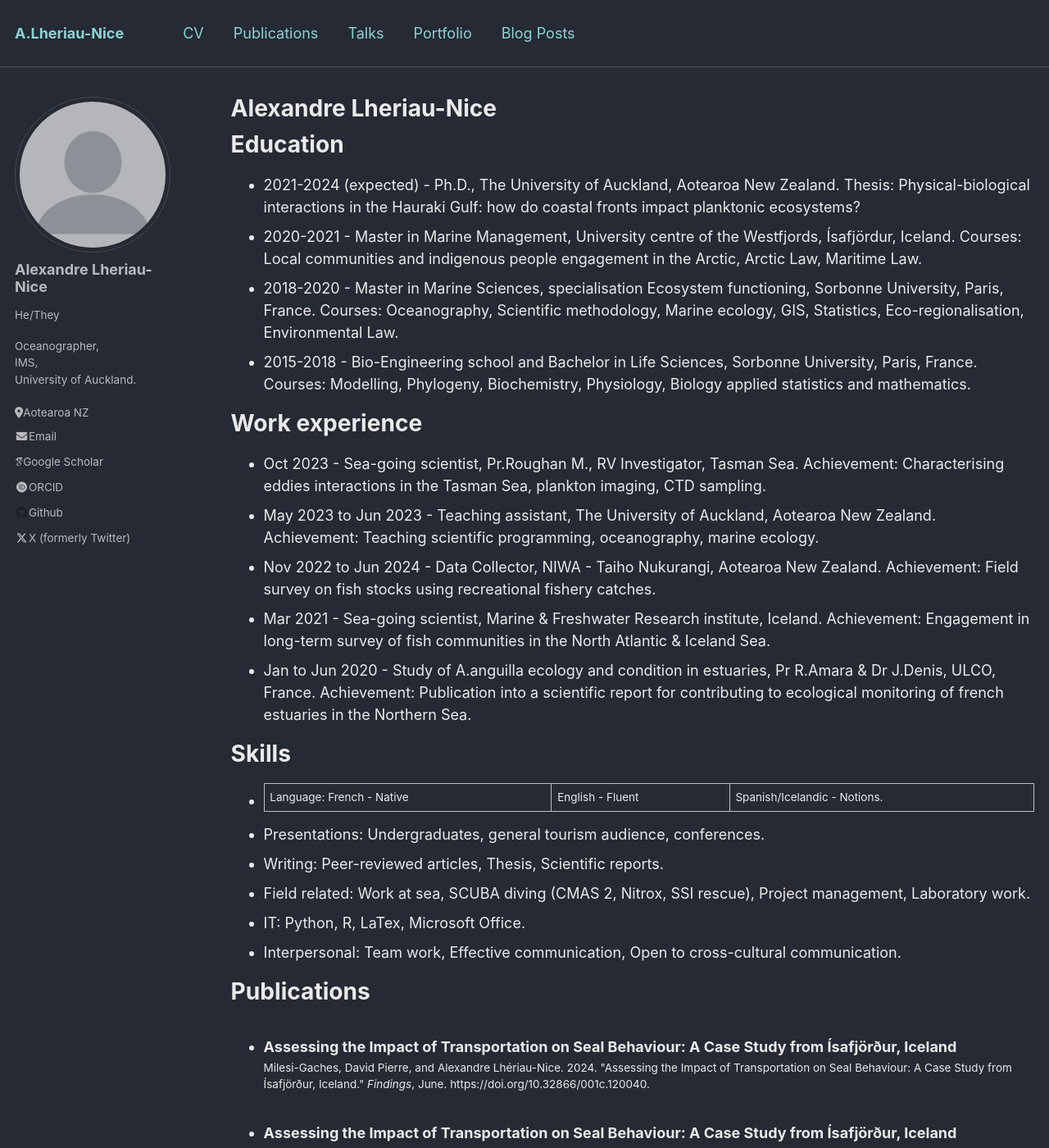
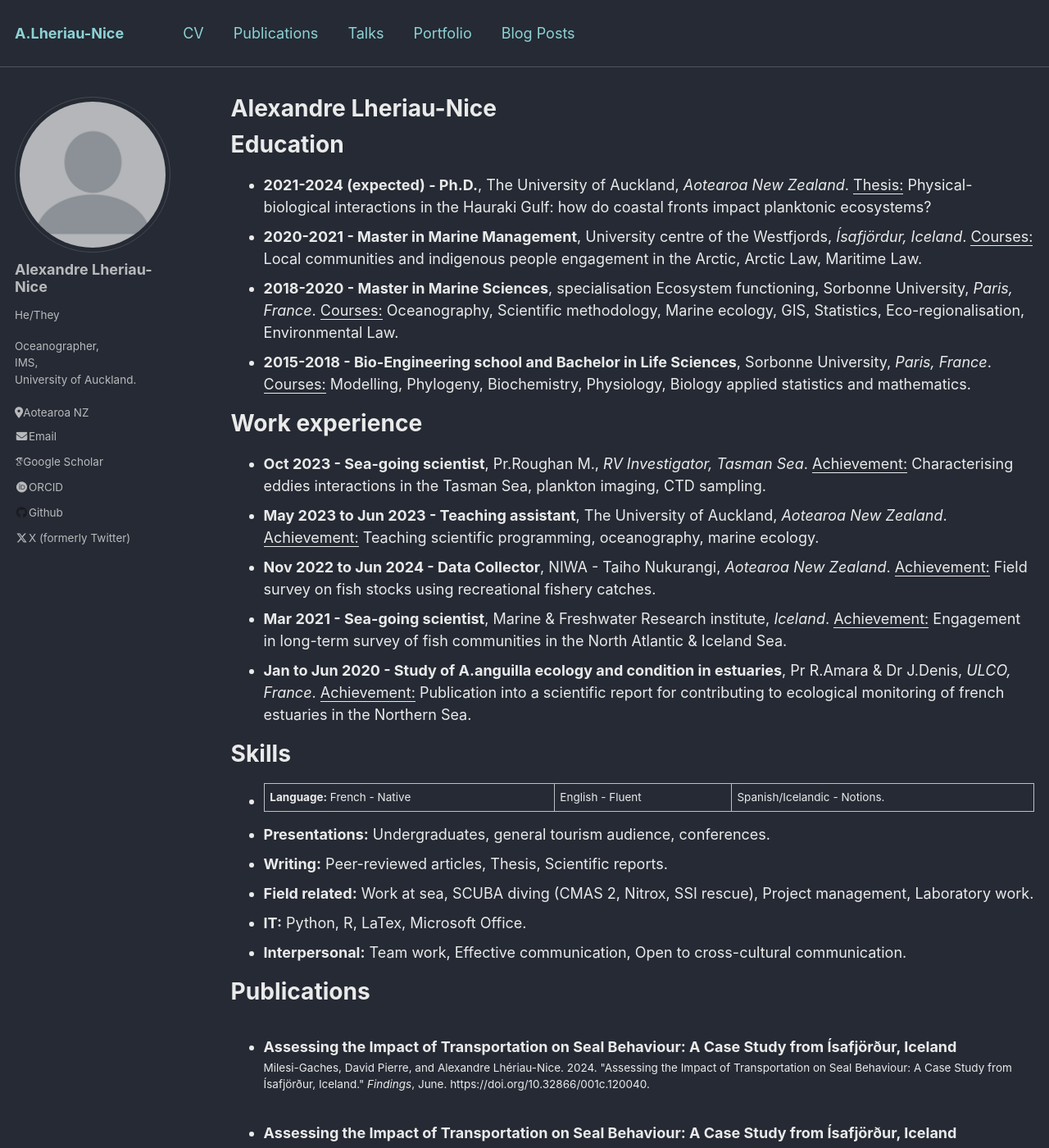
Before and after one commit to AlxLhrNc/AlxLhrNc.github.io, a Jekyll site: the page built from _pages/cv.md, in a window 1280 px wide and 1400 px high. Shown: the whole window at 82% size. Built offline with Jekyll 4.4.1, drawn with Linux system fonts in a browser that asks for light colours; some web fonts are replaced; some of the changed text lies outside the part shown.

Commit message:
Update cv.md

```diff
--- a/_pages/cv.md
+++ b/_pages/cv.md
@@ -11,28 +11,28 @@ redirect_from:
 
 Education
 ======
-* 2021-2024 (expected) - Ph.D., The University of Auckland, Aotearoa New Zealand. Thesis: Physical-biological interactions in the Hauraki Gulf: how do coastal fronts impact planktonic ecosystems?
-* 2020-2021 - Master in Marine Management, University centre of the Westfjords, Ísafjördur, Iceland. Courses: Local communities and indigenous people engagement in the Arctic, Arctic Law, Maritime Law.
-* 2018-2020 - Master in Marine Sciences, specialisation Ecosystem functioning, Sorbonne University, Paris, France. Courses: Oceanography, Scientific methodology, Marine ecology, GIS, Statistics, Eco-regionalisation, Environmental Law.
-* 2015-2018 - Bio-Engineering school and Bachelor in Life Sciences, Sorbonne University, Paris, France. Courses: Modelling, Phylogeny, Biochemistry, Physiology, Biology applied statistics and mathematics.
+* **2021-2024 (expected) - Ph.D.**, The University of Auckland, _Aotearoa New Zealand_. <u>Thesis:</u> Physical-biological interactions in the Hauraki Gulf: how do coastal fronts impact planktonic ecosystems?
+* **2020-2021 - Master in Marine Management**, University centre of the Westfjords, _Ísafjördur, Iceland_. <u>Courses:</u> Local communities and indigenous people engagement in the Arctic, Arctic Law, Maritime Law.
+* **2018-2020 - Master in Marine Sciences**, specialisation Ecosystem functioning, Sorbonne University, _Paris, France_. <u>Courses:</u> Oceanography, Scientific methodology, Marine ecology, GIS, Statistics, Eco-regionalisation, Environmental Law.
+* **2015-2018 - Bio-Engineering school and Bachelor in Life Sciences**, Sorbonne University, _Paris, France_. <u>Courses:</u> Modelling, Phylogeny, Biochemistry, Physiology, Biology applied statistics and mathematics.
 
 Work experience
 ======
-* Oct 2023 - Sea-going scientist, Pr.Roughan M., RV Investigator, Tasman Sea. Achievement: Characterising eddies interactions in the Tasman Sea, plankton imaging, CTD sampling.
-* May 2023 to Jun 2023 - Teaching assistant, The University of Auckland, Aotearoa New Zealand. Achievement: Teaching scientific programming, oceanography, marine ecology.
-* Nov 2022 to Jun 2024 - Data Collector, NIWA - Taiho Nukurangi, Aotearoa New Zealand. Achievement: Field survey on fish stocks using recreational fishery catches.
-* Mar 2021 - Sea-going scientist, Marine & Freshwater Research institute, Iceland. Achievement: Engagement in long-term survey of fish communities in the North Atlantic & Iceland Sea.
-* Jan to Jun 2020 - Study of A.anguilla ecology and condition in estuaries, Pr R.Amara & Dr J.Denis, ULCO, France. Achievement: Publication into a scientific report for contributing to ecological monitoring of french estuaries in the
+* **Oct 2023 - Sea-going scientist**, Pr.Roughan M., _RV Investigator, Tasman Sea_. <u>Achievement:</u> Characterising eddies interactions in the Tasman Sea, plankton imaging, CTD sampling.
+* **May 2023 to Jun 2023 - Teaching assistant**, The University of Auckland, _Aotearoa New Zealand_. <u>Achievement:</u> Teaching scientific programming, oceanography, marine ecology.
+* **Nov 2022 to Jun 2024 - Data Collector**, NIWA - Taiho Nukurangi, _Aotearoa New Zealand_. <u>Achievement:</u> Field survey on fish stocks using recreational fishery catches.
+* **Mar 2021 - Sea-going scientist**, Marine & Freshwater Research institute, _Iceland_. <u>Achievement:</u> Engagement in long-term survey of fish communities in the North Atlantic & Iceland Sea.
+* **Jan to Jun 2020 - Study of A.anguilla ecology and condition in estuaries**, Pr R.Amara & Dr J.Denis, _ULCO, France_. <u>Achievement:</u> Publication into a scientific report for contributing to ecological monitoring of french estuaries in the
 Northern Sea.
 
 Skills
 ======
-* Language: French - Native | English - Fluent | Spanish/Icelandic - Notions.
-* Presentations: Undergraduates, general tourism audience, conferences.
-* Writing: Peer-reviewed articles, Thesis, Scientific reports.
-* Field related: Work at sea, SCUBA diving (CMAS 2, Nitrox, SSI rescue), Project management, Laboratory work.
-* IT: Python, R, LaTex, Microsoft Office.
-* Interpersonal: Team work, Effective communication, Open to cross-cultural communication.
+* **Language:** French - Native | English - Fluent | Spanish/Icelandic - Notions.
+* **Presentations:** Undergraduates, general tourism audience, conferences.
+* **Writing:** Peer-reviewed articles, Thesis, Scientific reports.
+* **Field related:** Work at sea, SCUBA diving (CMAS 2, Nitrox, SSI rescue), Project management, Laboratory work.
+* **IT:** Python, R, LaTex, Microsoft Office.
+* **Interpersonal:** Team work, Effective communication, Open to cross-cultural communication.
 
 Publications
 ======
@@ -54,5 +54,5 @@ Teaching
 
 Service and leadership
 ======
-* 2023 - Member of the Institute of Marine Science Students Coordination Team, F.MacKechnie, S.Thomas & A.Lhériau-Nice, Aotearoa New Zealand. Achievement: Weekly seminars and yearly event organisation.
-* Apr 2023 - Waiheke Marine Project, Dr. M.Sea, Aotearoa New Zealand. Achievement: Contribution to crayfish population monitoring in Waiheke Island.
+* **2023 - Member of the Institute of Marine Science Students Coordination Team**, F.MacKechnie, S.Thomas & A.Lhériau-Nice, _Aotearoa New Zealand_. <u>Achievement:</u> Weekly seminars and yearly event organisation.
+* **Apr 2023 - Waiheke Marine Project**, Dr. M.Sea, _Aotearoa New Zealand_. <u>Achievement:</u> Contribution to crayfish population monitoring in Waiheke Island.
```
